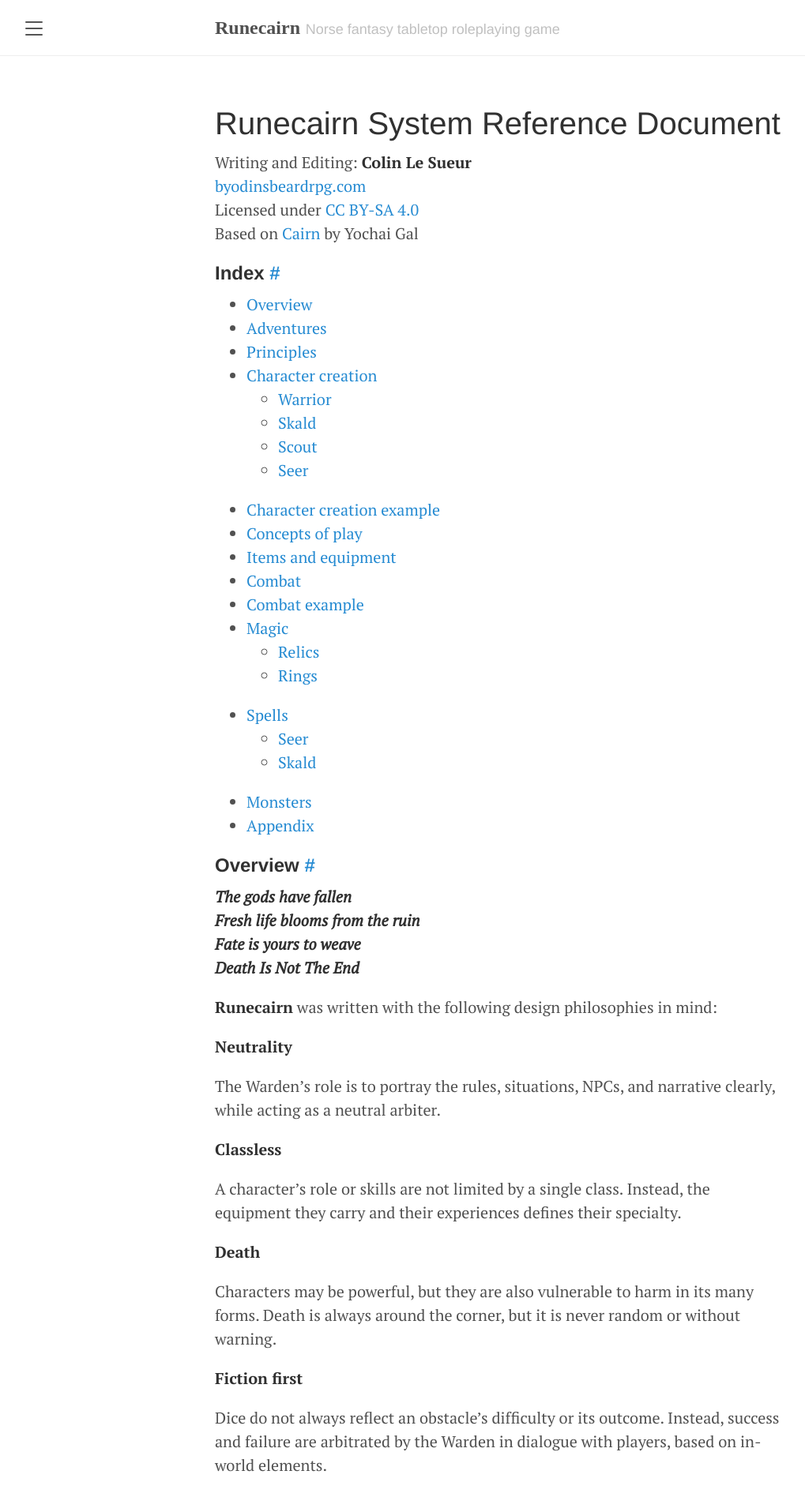
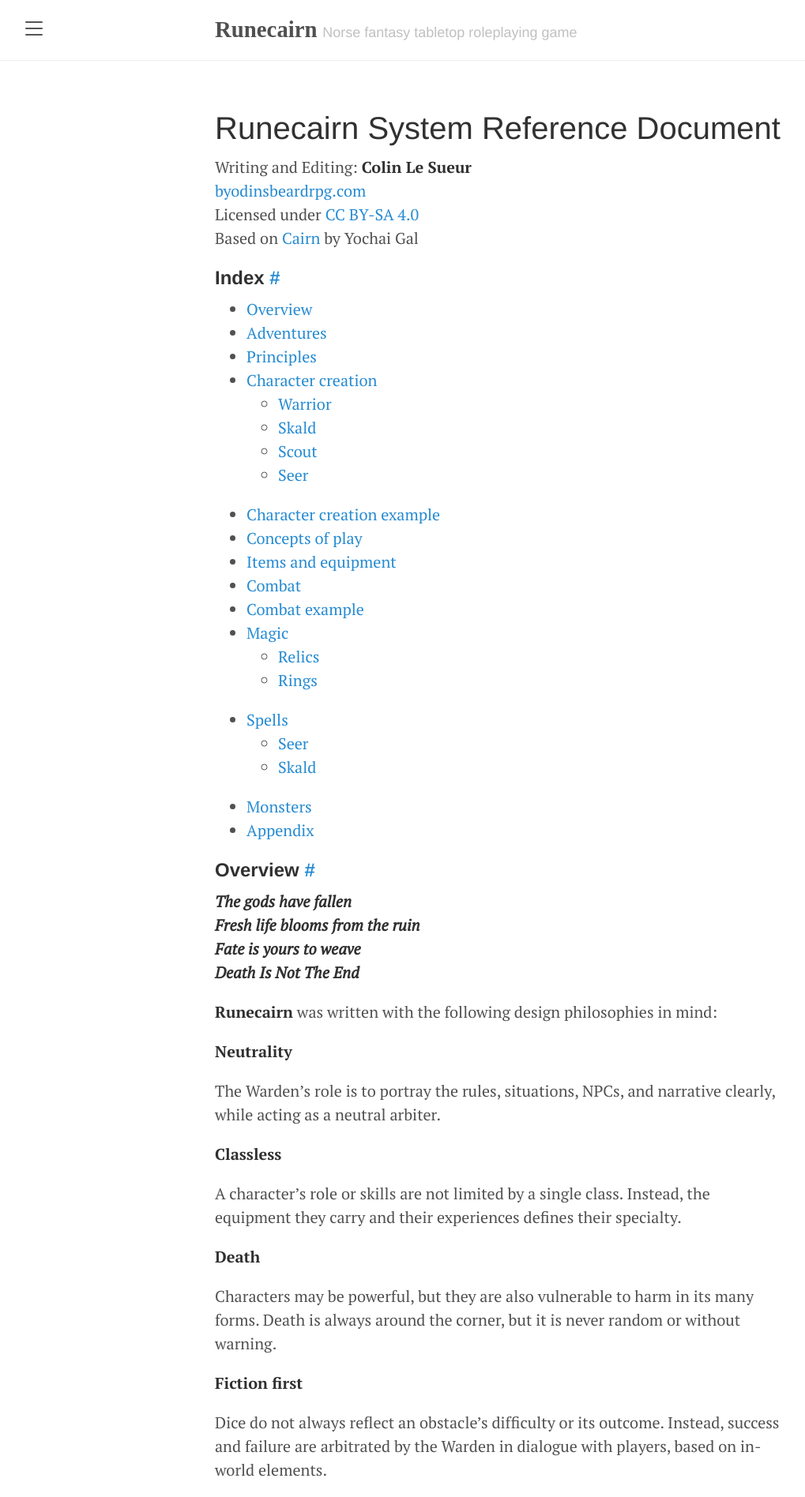
Before and after one commit to byodinsbeardrpg/byodinsbeardrpg.github.io, a Jekyll site: the page built from srd.md, in a window 1280 px wide. Shown: the top 1896 px of the page at 79% size, without its empty margins (8-1027 px from the left). Built offline with Jekyll 4.4.1, drawn with Linux system fonts in a browser that asks for light colours; some web fonts are replaced.

Commit message:
Update default.html

```diff
--- a/_layouts/default.html
+++ b/_layouts/default.html
@@ -13,7 +13,7 @@
       <div class="masthead">
         <div class="container">
           <h3 class="masthead-title">
-            <span style="font-family: 'BlackBeard';font-size:100%"><a href="{{ site.baseurl }}/" title="Home">{{ site.title }}</a></span>
+            <span style="font-family: 'BlackBeard';font-size:120%"><a href="{{ site.baseurl }}/" title="Home">{{ site.title }}</a></span>
             <small>{{ site.tagline }}</small>
           </h3>
         </div>
```
